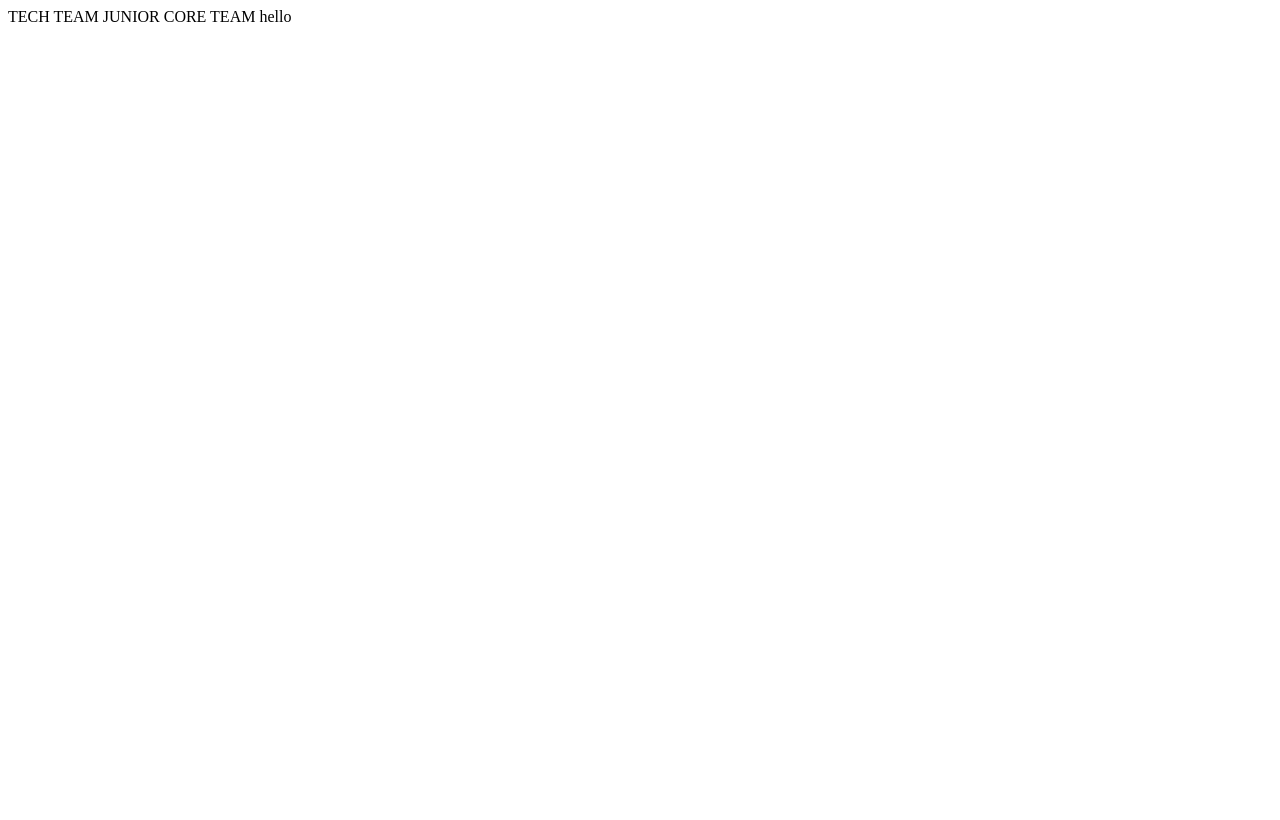
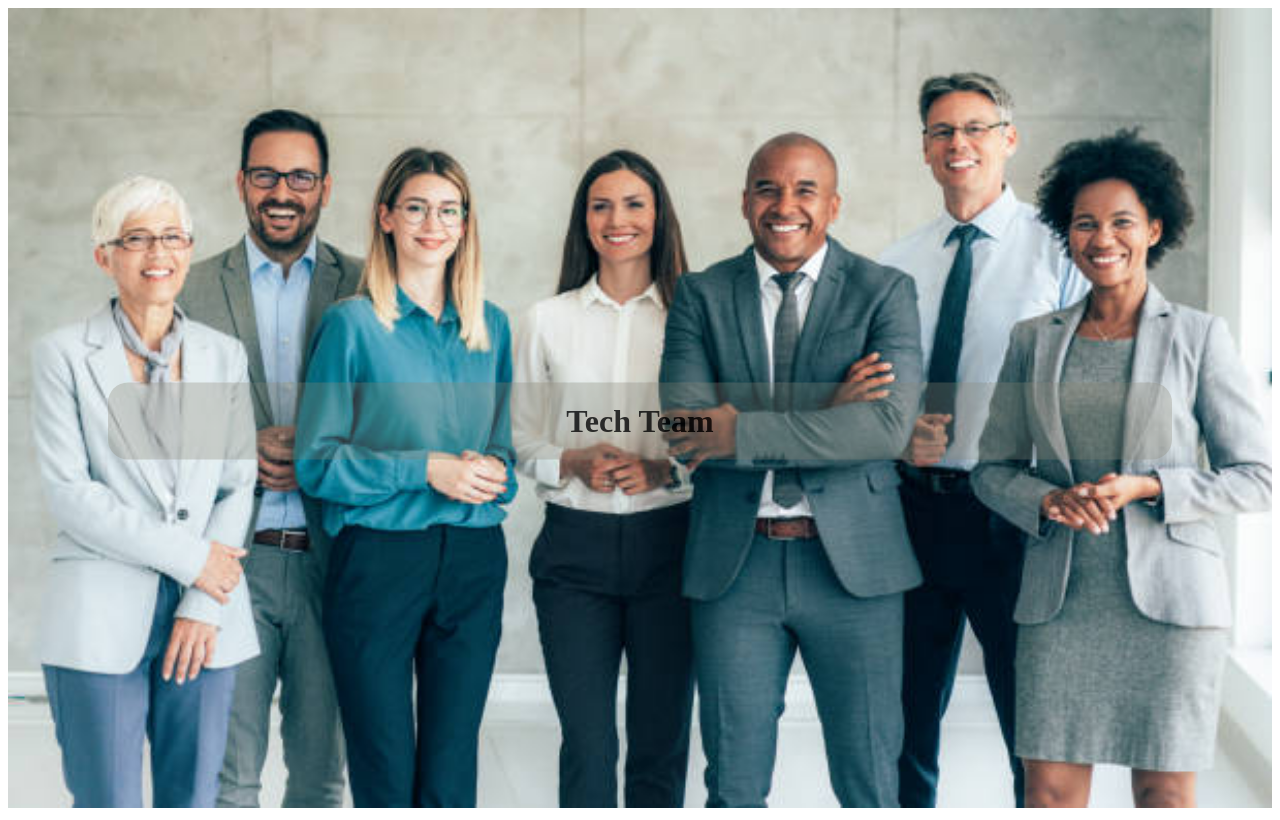
Before and after one commit to CodeChef-BU/Tech-Tree, a plain HTML site: page index.html in a window 1280 px wide. Drawn offline with Linux system fonts and the light colour scheme.

Commit message:
prototype

```diff
--- a/index.html
+++ b/index.html
@@ -4,11 +4,11 @@
     <meta charset="UTF-8">
     <meta name="viewport" content="width=device-width, initial-scale=1.0">
     <title>Tech Team</title>
-    <link rel="style">
+    <link rel="stylesheet" href="style.css">
 </head>
 <body>
-    TECH TEAM
-    JUNIOR CORE TEAM
-    hello
+    <img src="groupphoto.jpg" alt="">
+
+    <h1>Tech Team</h1>
 </body>
 </html>
--- a/style.css
+++ b/style.css
@@ -0,0 +1,30 @@
+
+img {
+
+    width: 100%;
+    height: 100vh;
+
+
+}
+
+h1{
+    display: flex;
+    justify-content: center;
+    align-items: center;
+    background-color: rgb(0,0,0); /* Fallback color */
+    background-color: rgba(138, 134, 118, 0.4); /* Black w/opacity/see-through */
+    opacity: 0.8;
+    font-family: ;
+    border-radius: 20px;
+    color:black;
+    font-weight: bold;
+    position: absolute;
+    top: 50%;
+    left: 50%;
+    transform: translate(-50%, -50%);
+    z-index: 2;
+    width: 80%;
+    padding: 20px;
+    text-align: center;
+
+}
```
